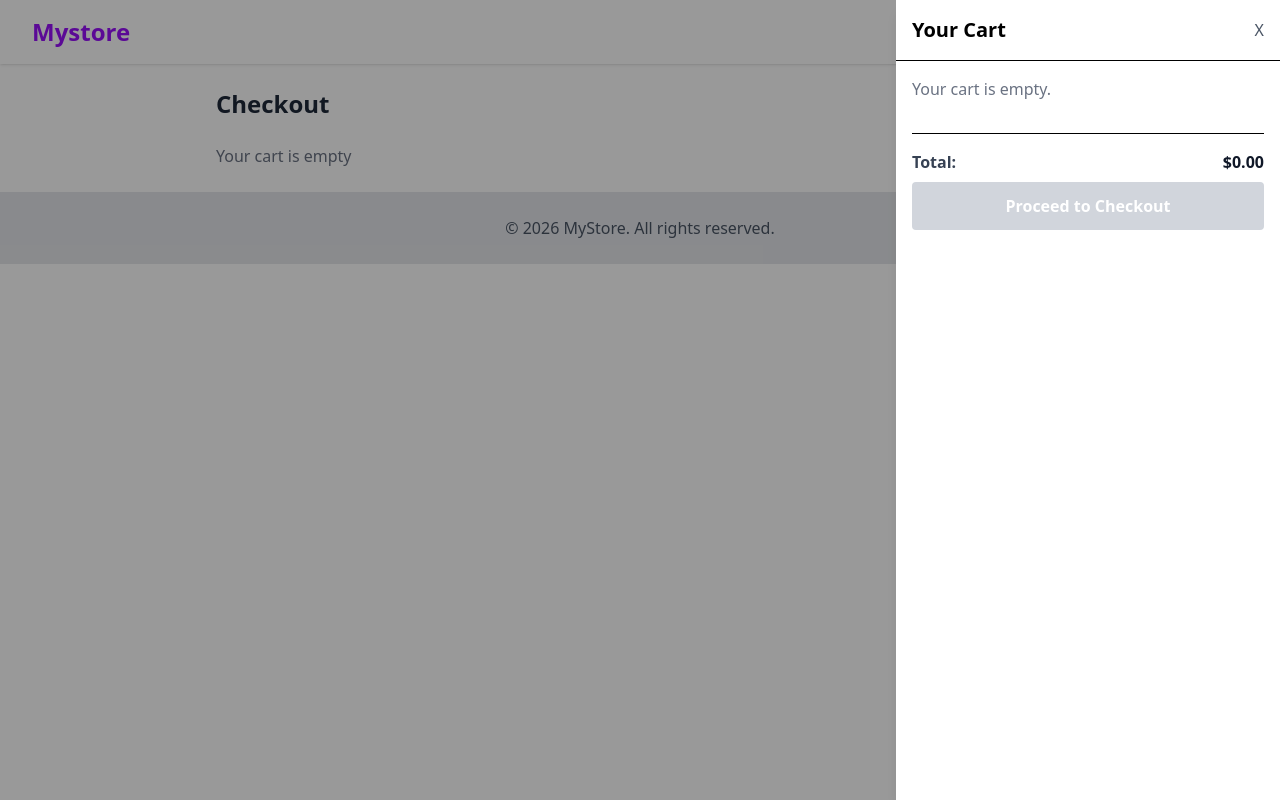
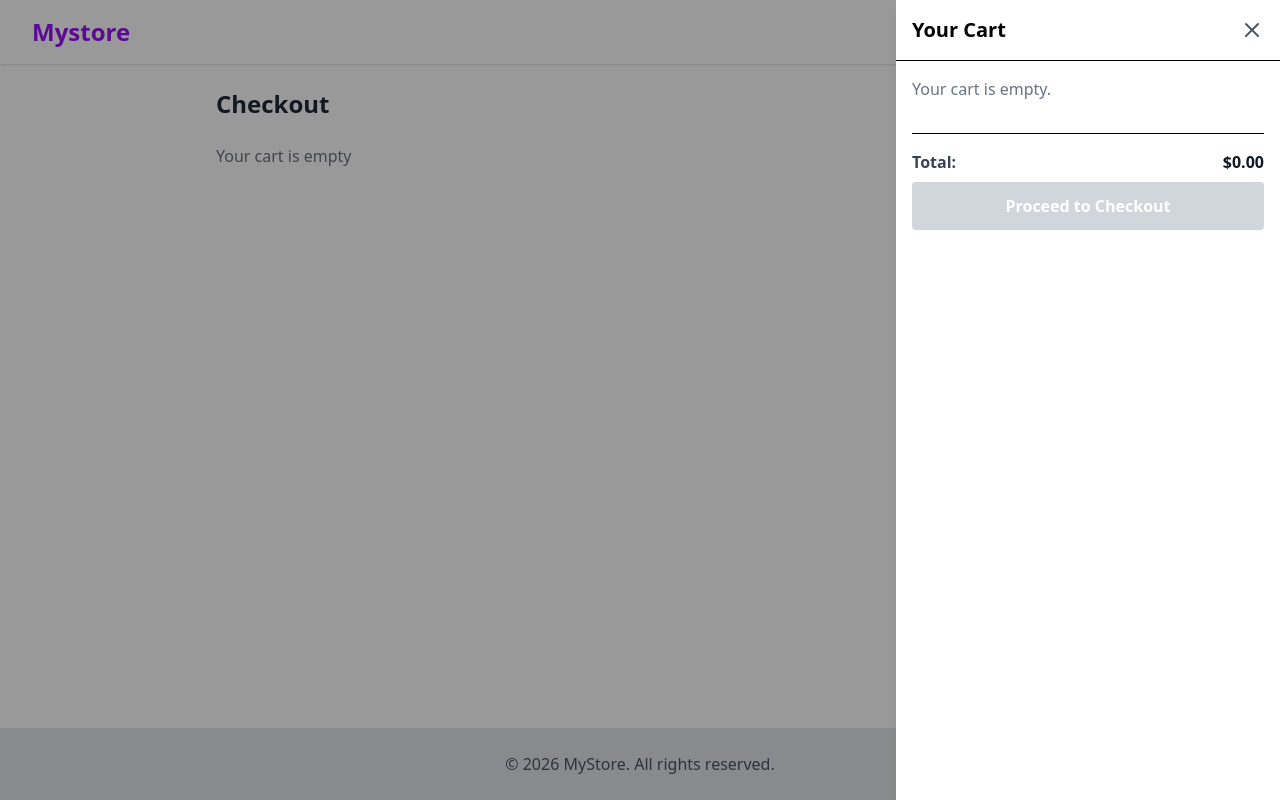
Before and after one commit to Talesoftoba/E-commerceTS, a React (Vite) app: page /checkout in a window 1280 px wide. Both pictures are taken after a click on the button 1238 px from the left and 32 px from the top of the page. Built offline with nearby package versions, Linux system fonts and the light colour scheme.

Commit message:
footer Layout

```diff
--- a/src/App.tsx
+++ b/src/App.tsx
@@ -4,11 +4,10 @@ import { useEffect, useState } from "react";
 import { CartDrawer } from "./components/cart/CartDrawer";
 import { CartProvider } from "./context/CartContext";
 import { Home } from "./pages/Home";
-import { Header } from "./components/layout/Header";
-import { Footer } from "./components/layout/Footer";
 import { Container } from "./components/layout/Container";
 import { Checkout } from "./pages/Checkout";
 import { ProductDetails } from "./pages/ProductDetails";
+import { Layout } from "./components/layout/Layout";
 
 
 function AppContent() {
@@ -23,12 +22,12 @@ function AppContent() {
 
   return (
     <>
-        <Header openCart={()=>setisCartOpen(true)}
-          />
+
        {isCartOpen &&(
       <CartDrawer isOpen={isCartOpen} onClose={()=>
        setisCartOpen(false)}/>
       )}
+      <Layout openCart={()=>setisCartOpen(true)}>
        <Container>
       <Routes>
     <Route path="/" element={<Home/>}/>
@@ -36,7 +35,7 @@ function AppContent() {
     <Route path="/checkout" element={<Checkout/>}/>
 </Routes>
 </Container>
-      <Footer/>
+      </Layout>
      </>
   );
 }
--- a/src/components/cart/CartDrawer.tsx
+++ b/src/components/cart/CartDrawer.tsx
@@ -1,6 +1,7 @@
 import { CartItemRow } from "./CartItemRow";
 import { useCart } from "../../hooks/useCart";
 import { CartSummary } from "./CartSummary";
+import { X } from "lucide-react";
 
 type Props ={
     isOpen:boolean;
@@ -32,7 +33,10 @@ export const CartDrawer=({isOpen, onClose}:Props)=>{
                     e.stopPropagation();
                     onClose();
                 }}
-                 className="text-gray-600 hover:text-gray-800">X</button>
+                 className="text-gray-600 hover:text-gray-800"
+                 >
+                    <X size={24}/>
+                    </button>
 
                   </div>
                 <div className="flex-1 overflow-y-auto p-4 flex flex-col gap-4">
--- a/src/components/layout/Layout.tsx
+++ b/src/components/layout/Layout.tsx
@@ -1,17 +1,19 @@
 
 import { Footer } from "./Footer";
 import type { ReactNode } from "react";
+import { Header } from "./Header";
 
 
 type Props ={
     children:ReactNode;
+    openCart:()=>void;
 }
 
-export const Layout =({children}:Props)=>{
+export const Layout =({children,openCart}:Props)=>{
     return(
-        <div className="">
-
-            <main>{children}</main>
+        <div className="flex flex-col min-h-screen">
+          <Header openCart={openCart}/>
+            <main className="grow">{children}</main>
          <Footer/>
         </div>
 
```
